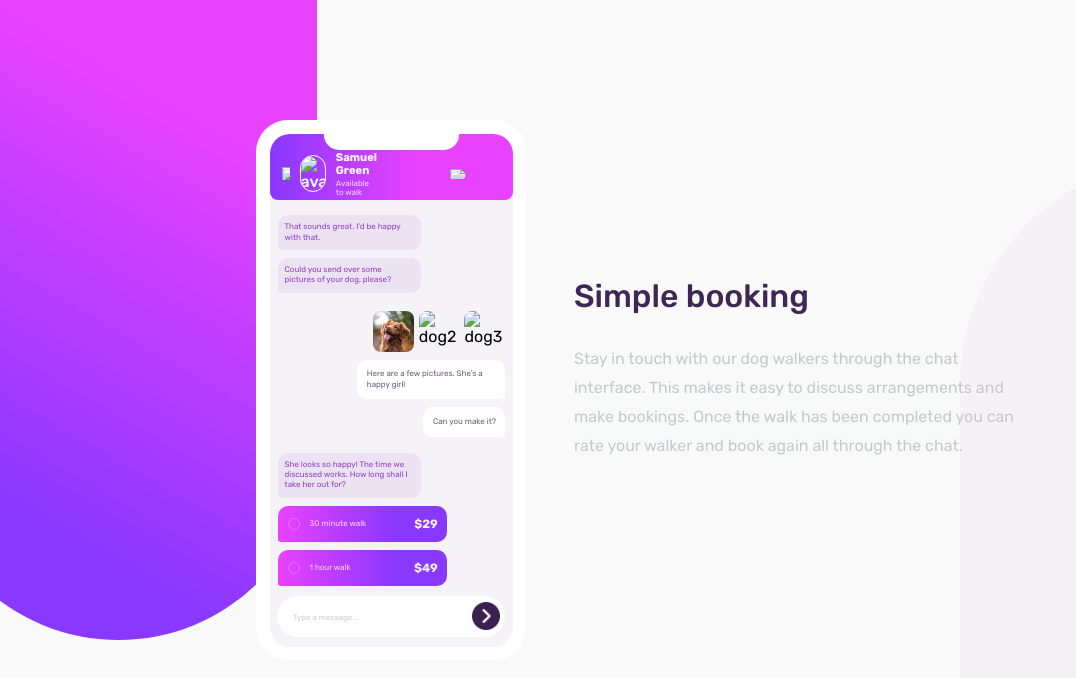
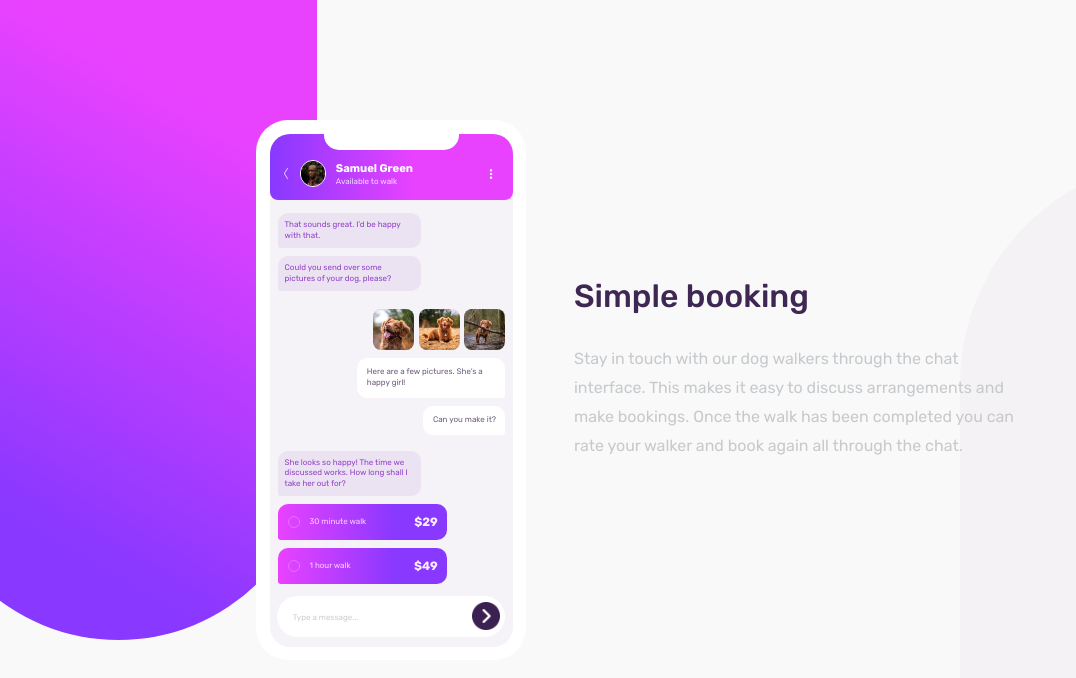
Before and after one commit to alessandrolauritano/Chat-app-CSS-illustration, a plain HTML site: page index.html in a window 1280 px wide. Shown: the top 678 px of the page, without its empty margins (0-1076 px from the left). Drawn offline with Linux system fonts and the light colour scheme; the site is published under a folder, as on GitHub Pages, so addresses that start at the root find nothing.

Commit message:
Update index.html

```diff
--- a/index.html
+++ b/index.html
@@ -10,7 +10,7 @@
       rel="stylesheet"
       flui
     />
-    <link rel="icon" href="/images/favicon-32x32.png">
+    <link rel="icon" href="images/favicon-32x32.png">
     <link rel="stylesheet" href="css/styles.css" />
     <title>DogWalk</title>
   </head>
@@ -24,13 +24,13 @@
           <!-- Banner-->
           <div class="banner">
             <div class="wraptopcontent">
-              <img class="backarrow" src="/images/arrow.png" alt="back-arrow" />
-              <img class="avatar" src="/images/avatar.jpg" alt="avatar" />
+              <img class="backarrow" src="images/arrow.png" alt="back-arrow" />
+              <img class="avatar" src="images/avatar.jpg" alt="avatar" />
               <div class="text-block">
                 <h4 class="name">Samuel Green</h5>
                 <p class="description">Available to walk</p>
               </div>
-              <img class="dots" src="/images/threedots.png" alt="discovermore" />
+              <img class="dots" src="images/threedots.png" alt="discovermore" />
             </div>
           </div>
           <!-- Banner ends -->
@@ -44,8 +44,8 @@
             </p>
             <div class="wrapimages">
               <img class="dogimg" src="images/dog-image-1.jpg" alt="dog1" />
-              <img class="dogimg" src="/images/dog-image-2.jpg" alt="dog2" />
-              <img class="dogimg" src="/images/dog-image-3.jpg" alt="dog3" />
+              <img class="dogimg" src="images/dog-image-2.jpg" alt="dog2" />
+              <img class="dogimg" src="images/dog-image-3.jpg" alt="dog3" />
             </div>
             <p class="senderbox">Here are a few pictures. She’s a happy girl!</p>
             <p class="senderbox">Can you make it?</p>
```
